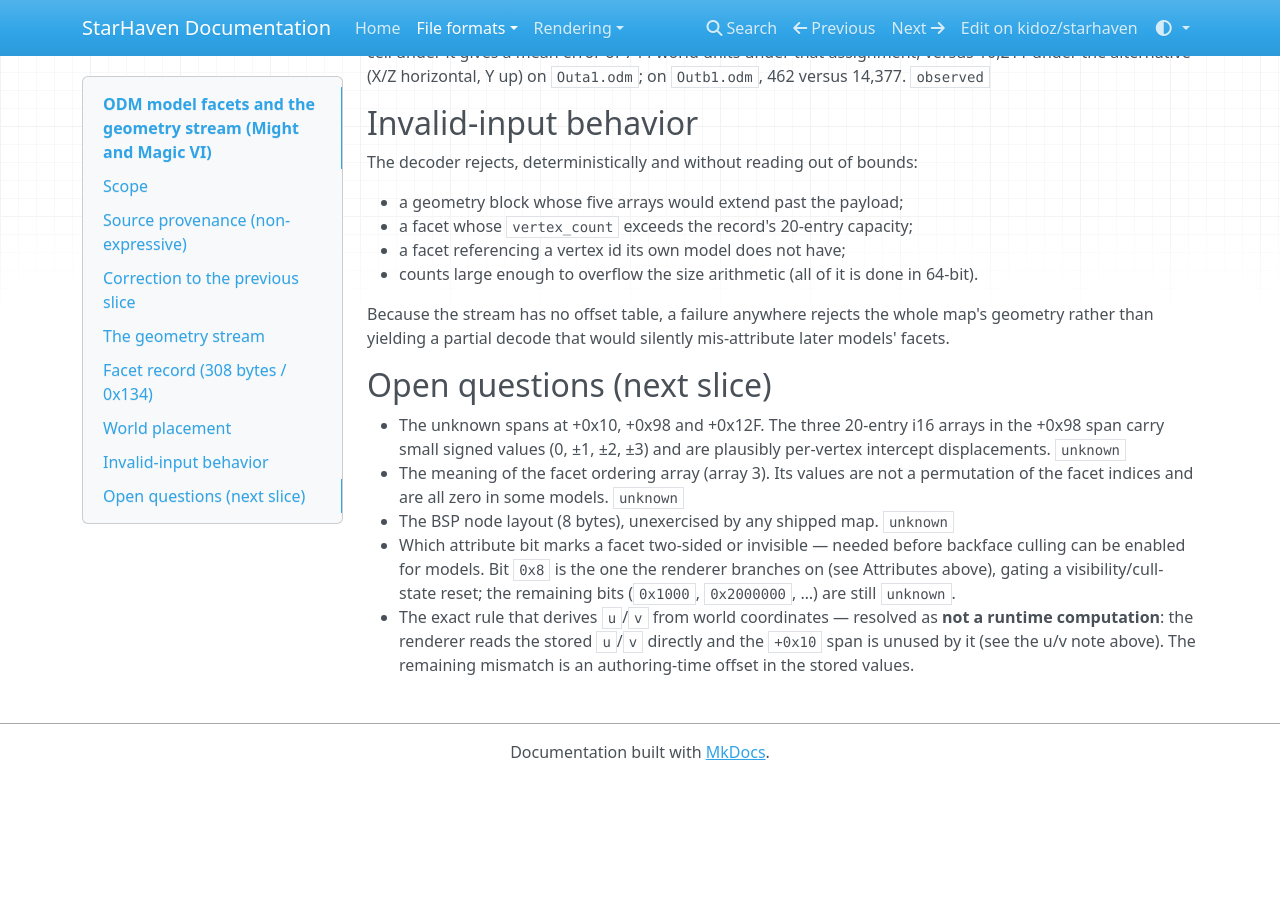
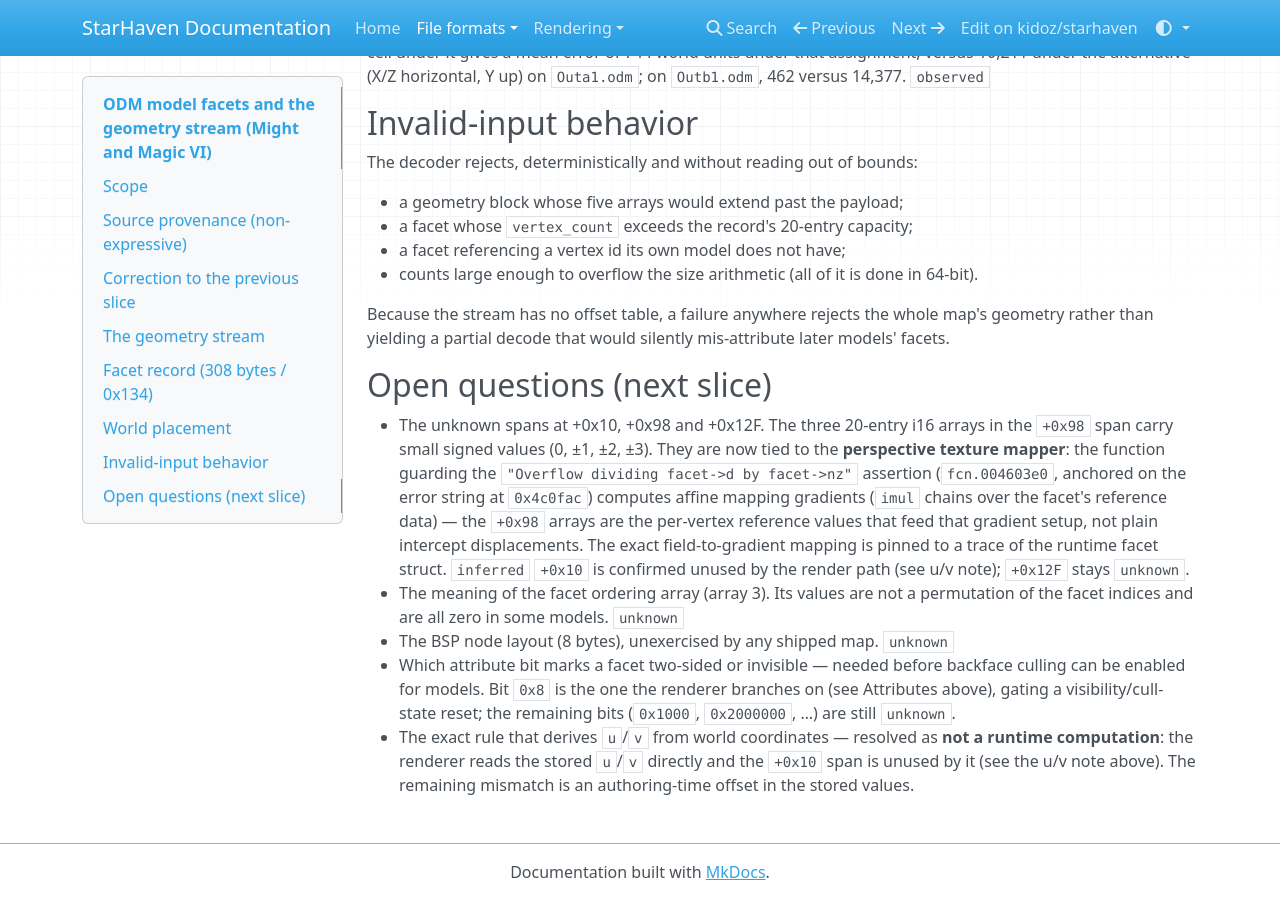
Before and after one commit to kidoz/starhaven, an MkDocs documentation site: the page built from docs/formats/odm-model-facets.md, in a window 1280 px wide and 900 px high, scrolled down 3942 px. Built offline with MkDocs 1.6.1, drawn with Linux system fonts in a browser that asks for light colours; nearby versions of some CDN libraries; before the commit the page ends 4722 px from its top, so only the background shows below that.

Commit message:
Tie the facet's three small arrays to the perspective mapper that uses them

```diff
--- a/docs/formats/odm-model-facets.md
+++ b/docs/formats/odm-model-facets.md
@@ -202,8 +202,16 @@ mis-attribute later models' facets.
 ## Open questions (next slice)
 
 - The unknown spans at +0x10, +0x98 and +0x12F. The three 20-entry i16 arrays
-  in the +0x98 span carry small signed values (0, ±1, ±2, ±3) and are
-  plausibly per-vertex intercept displacements. `unknown`
+  in the `+0x98` span carry small signed values (0, ±1, ±2, ±3). They are now
+  tied to the **perspective texture mapper**: the function guarding the
+  `"Overflow dividing facet->d by facet->nz"` assertion (`fcn.004603e0`,
+  anchored on the error string at `0x4c0fac`) computes affine mapping
+  gradients (`imul` chains over the facet's reference data) — the `+0x98`
+  arrays are the per-vertex reference values that feed that gradient setup,
+  not plain intercept displacements. The exact field-to-gradient mapping is
+  pinned to a trace of the runtime facet struct. `inferred` `+0x10` is
+  confirmed unused by the render path (see u/v note); `+0x12F` stays
+  `unknown`.
 - The meaning of the facet ordering array (array 3). Its values are not a
   permutation of the facet indices and are all zero in some models. `unknown`
 - The BSP node layout (8 bytes), unexercised by any shipped map. `unknown`
```
